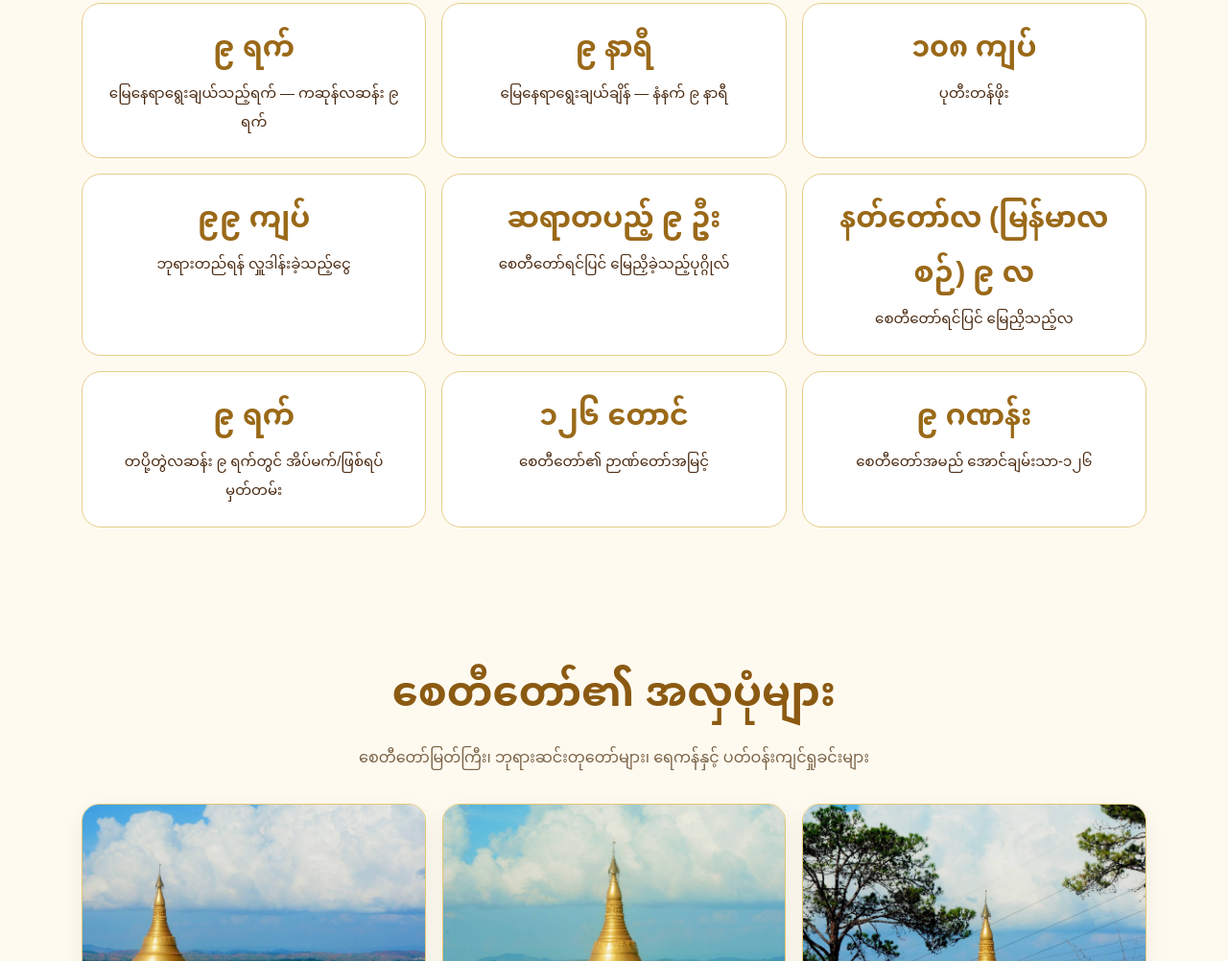
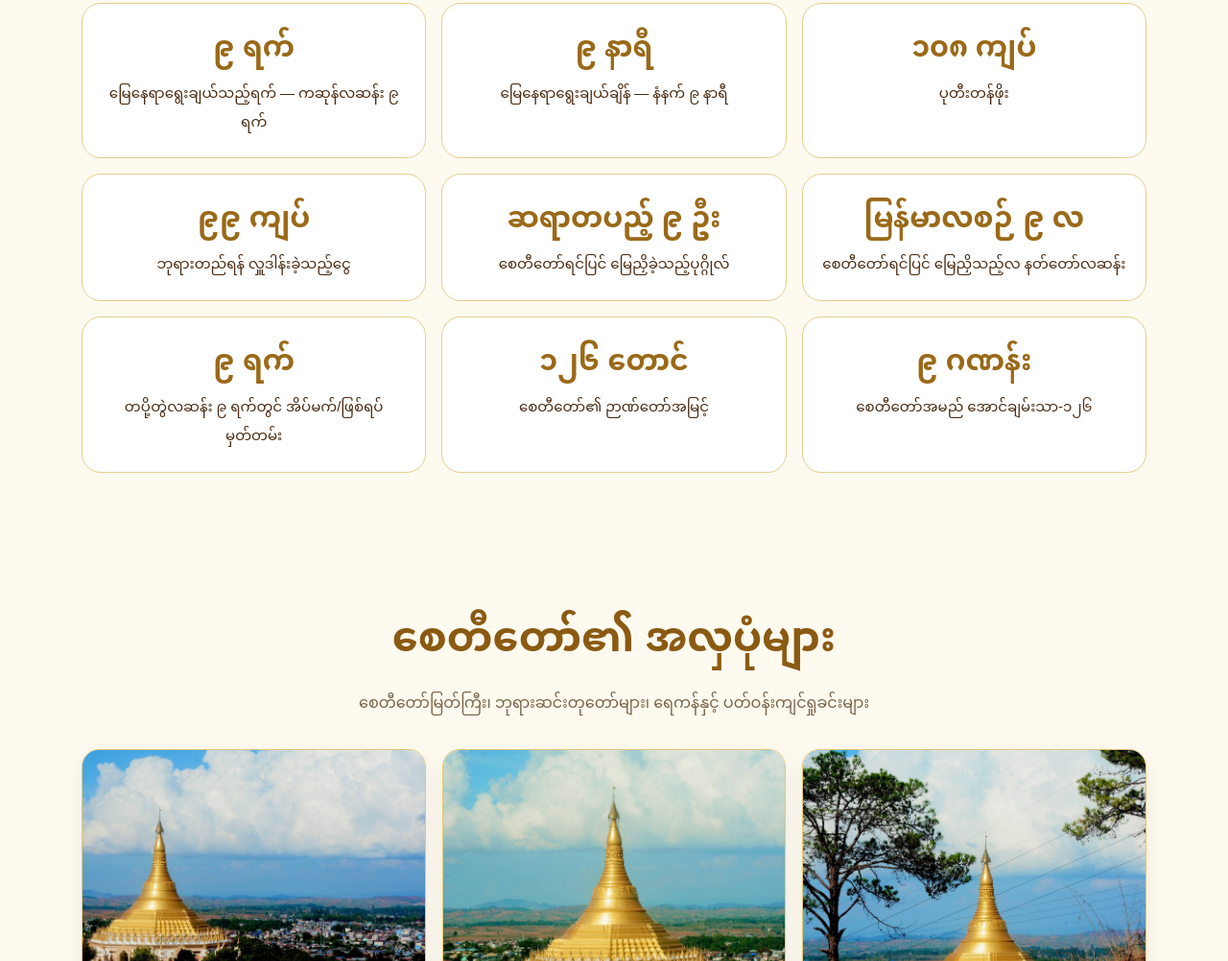
Before and after one commit to aungchanthar126/aungchanthar-pagoda, a plain HTML site: page index.html in a window 1280 px wide. Shown: the part 3767-4769 px from the top of the page at 96% size. Drawn offline with Linux system fonts and the light colour scheme.

Commit message:
Add files via upload

```diff
--- a/index.html
+++ b/index.html
@@ -132,7 +132,7 @@ footer{text-align:center;padding:30px 20px;color:#7d6643;border-top:1px solid #e
 <div class="stat"><b>၁၀၈ ကျပ်</b><span>ပုတီးတန်ဖိုး</span></div>
 <div class="stat"><b>၉၉ ကျပ်</b><span>ဘုရားတည်ရန် လှူဒါန်းခဲ့သည့်ငွေ</span></div>
 <div class="stat"><b>ဆရာတပည့် ၉ ဦး</b><span>စေတီတော်ရင်ပြင် မြေညှိခဲ့သည့်ပုဂ္ဂိုလ်</span></div>
-<div class="stat"><b>နတ်တော်လ (မြန်မာလစဉ်) ၉ လ</b><span>စေတီတော်ရင်ပြင် မြေညှိသည့်လ</span></div>
+<div class="stat"><b>မြန်မာလစဉ် ၉ လ</b><span>စေတီတော်ရင်ပြင် မြေညှိသည့်လ နတ်တော်လဆန်း</span></div>
 <div class="stat"><b>၉ ရက်</b><span>တပို့တွဲလဆန်း ၉ ရက်တွင် အိပ်မက်/ဖြစ်ရပ်မှတ်တမ်း</span></div>
 <div class="stat"><b>၁၂၆ တောင်</b><span>စေတီတော်၏ ဉာဏ်တော်အမြင့်</span></div>
 <div class="stat"><b>၉ ဂဏန်း</b><span>စေတီတော်အမည် အောင်ချမ်းသာ-၁၂၆</span></div>
```
